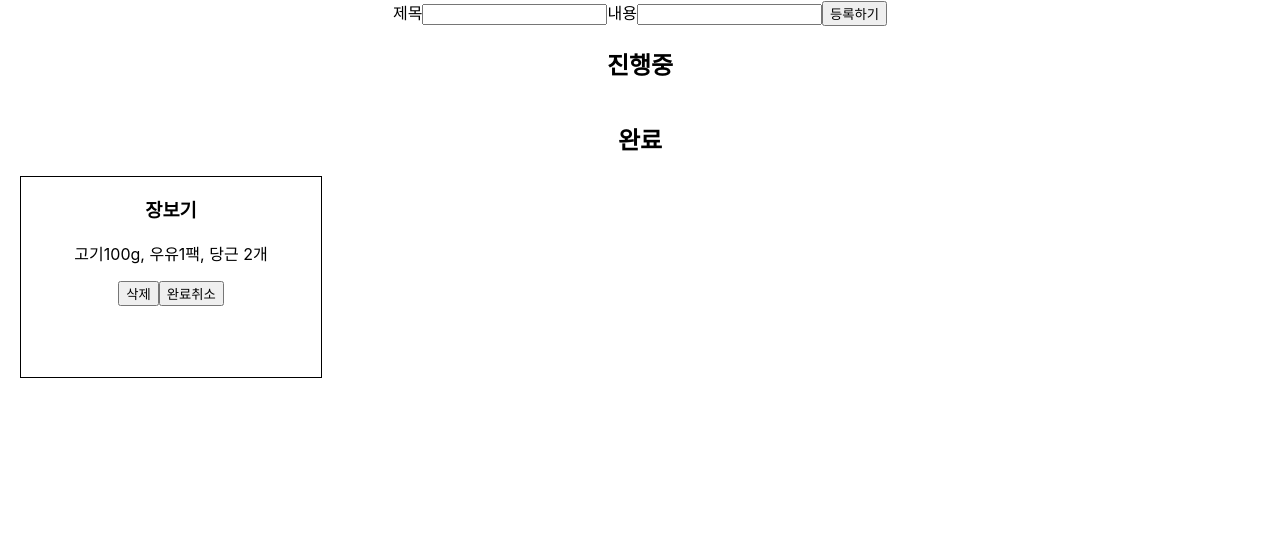
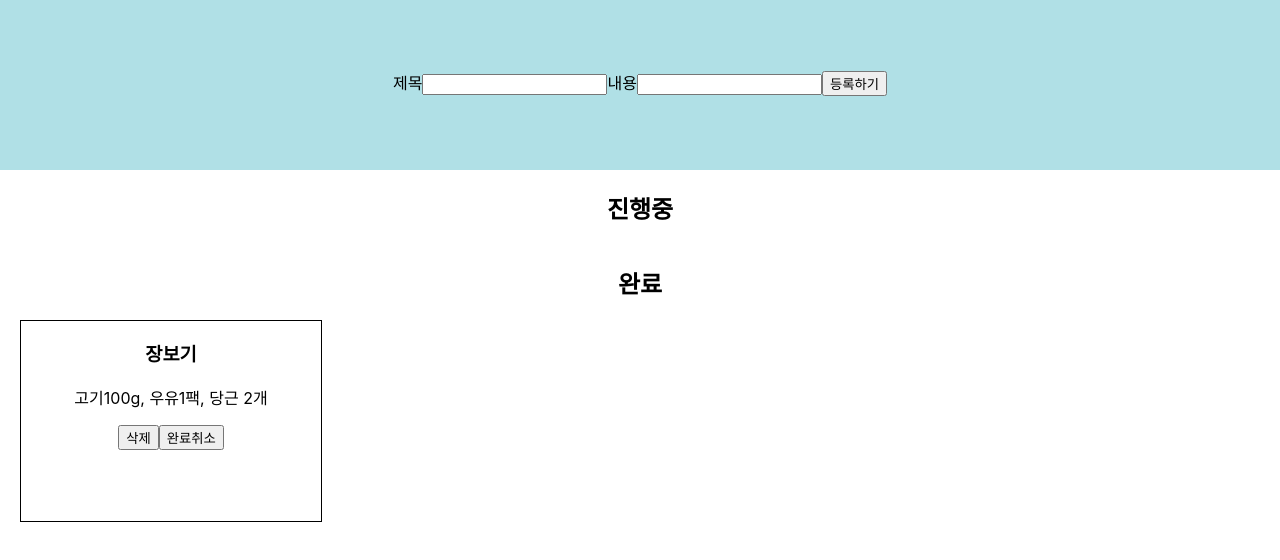
Before and after one commit to Laejun-Kim/todo-list2, a React (Create React App) app: page / in a window 1280 px wide. Shown: the top 560 px of the page. Built offline with nearby package versions, Linux system fonts and the light colour scheme.

Commit message:
added some styles in Input.jsx

```diff
--- a/src/components/Input.jsx
+++ b/src/components/Input.jsx
@@ -1,6 +1,14 @@
 import React from "react";
 import { useState } from "react";
 import uuid from "react-uuid";
+import styled from "styled-components";
+
+const Stform = styled.form`
+  background-color: powderblue;
+  height: 100px;
+  text-align: center;
+  padding-top: 70px;
+`;
 
 function Input({ setTodo, toDos }) {
   const [title, setTitle] = useState("");
@@ -20,14 +28,14 @@ function Input({ setTodo, toDos }) {
     setContent(event.target.value);
   };
   return (
-    <form onSubmit={submitHndlr}>
+    <Stform onSubmit={submitHndlr}>
       <label>제목</label>
       <input required onChange={titleChangeHndlr} value={title} />
       <label>내용</label>
 
       <input onChange={contentChangeHndlr} value={content} />
       <button type="submit">등록하기</button>
-    </form>
+    </Stform>
   );
 }
 
```
